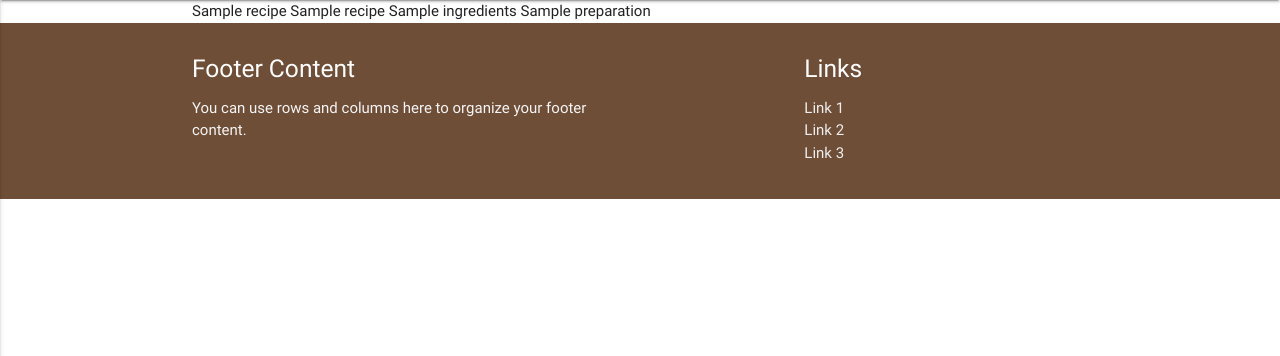
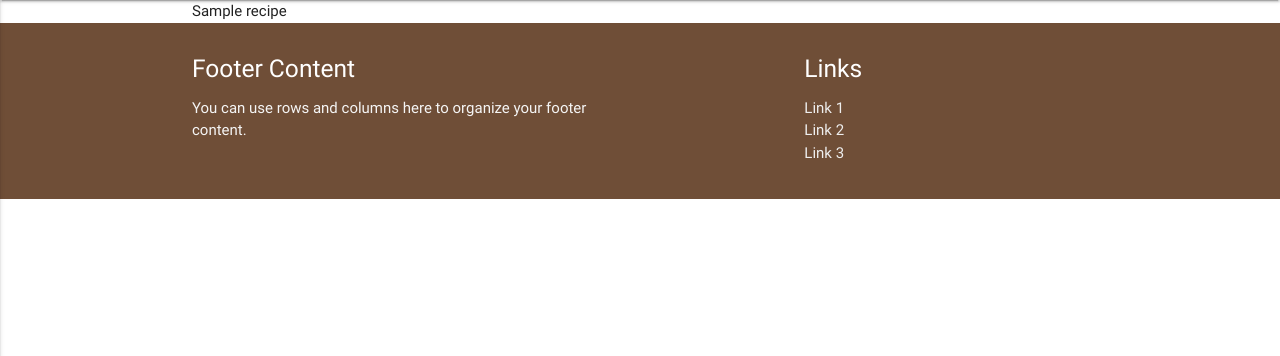
Before and after one commit to freddorn/recipe-database, a Flask app: page / in a window 1280 px wide. Shown: the part 64-420 px from the top of the page. Run offline with Flask 2, Linux system fonts and the light colour scheme; a database or web service that is not in the repository returns one stand-in record (values such as "Sample title"); some libraries are stand-ins or nearby versions.

Commit message:
change app route in app.py

```diff
--- a/app.py
+++ b/app.py
@@ -18,7 +18,7 @@ mongo = PyMongo(app)
 @app.route('/')
 @app.route('/get_recipes')
 def get_recipes():
-    return render_template("all_recipes.html", tasks=mongo.db.recipes.find())
+    return render_template("all_recipes.html", recipes=mongo.db.recipes.find())
 
 
 if __name__ == '__main__':
--- a/static/css/style.css
+++ b/static/css/style.css
@@ -5,7 +5,6 @@
 .page-footer {
     background-color: #6f4e37
 }
-
 
   body {
     display: flex;
--- a/templates/all_recipes.html
+++ b/templates/all_recipes.html
@@ -1,9 +1,6 @@
 {% extends 'base.html' %}
 {% block content %}
-    {% for task in tasks %}
-        {{task.recipe_name}}
-        {{task.category_name}}
-        {{task.ingredients}}
-        {{task.preparation}}
+    {% for recipe in recipes %}
+        {{recipe.category_name}}
     {% endfor %}
 {% endblock %}
```
